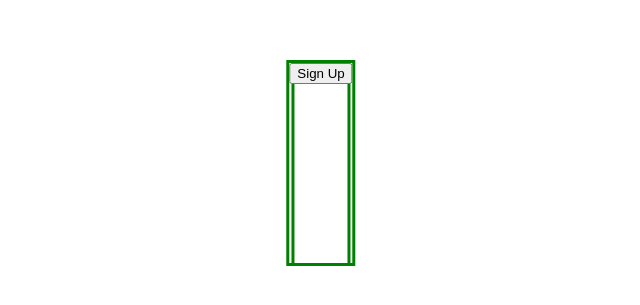
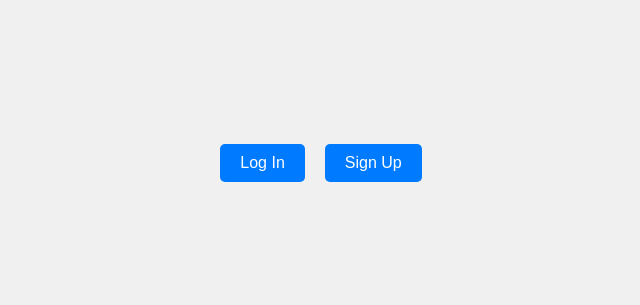
Before and after one commit to matthewrichards234/Expense_Tracker_2, a website: page frontend/loginOrSignUp.html in a window 1280 px wide. Shown: the part 237-542 px from the top of the page, without its empty margins (319-959 px from the left). Drawn offline with Linux system fonts and the light colour scheme.

Commit message:
made buttons pretty

```diff
--- a/frontend/logInOrSignUp.css
+++ b/frontend/logInOrSignUp.css
@@ -1,9 +1,28 @@
+body {
+    font-family: Arial, sans-serif;
+    display: flex;
+    justify-content: center;
+    align-items: center;
+    height: 100vh;
+    margin: 0;
+    background-color: #f0f0f0; /* Light background for better visibility */
+}
+
 .form {
-    height: 200px;
-    position: absolute;
-    border: 3px solid green;
-    margin: 0;
-    top: 50%;
-    left: 50%;
-    transform: translate(-50%, -50%);
+    margin: 10px;
 }
+
+button {
+    padding: 10px 20px;
+    font-size: 16px;
+    cursor: pointer;
+    background-color: #007bff; /* Add color to buttons */
+    color: white;
+    border: none;
+    border-radius: 5px;
+    transition: background-color 0.3s ease;
+}
+
+button:hover {
+    background-color: #0056b3; /* Darker shade on hover */
+}
--- a/notes.txt
+++ b/notes.txt
@@ -7,3 +7,5 @@ Write basic HTML for the following:
 
 No CSS required
 Maybe some light JS
+
+-> http://localhost:8000/frontend/logInOrSignUp.html
```
